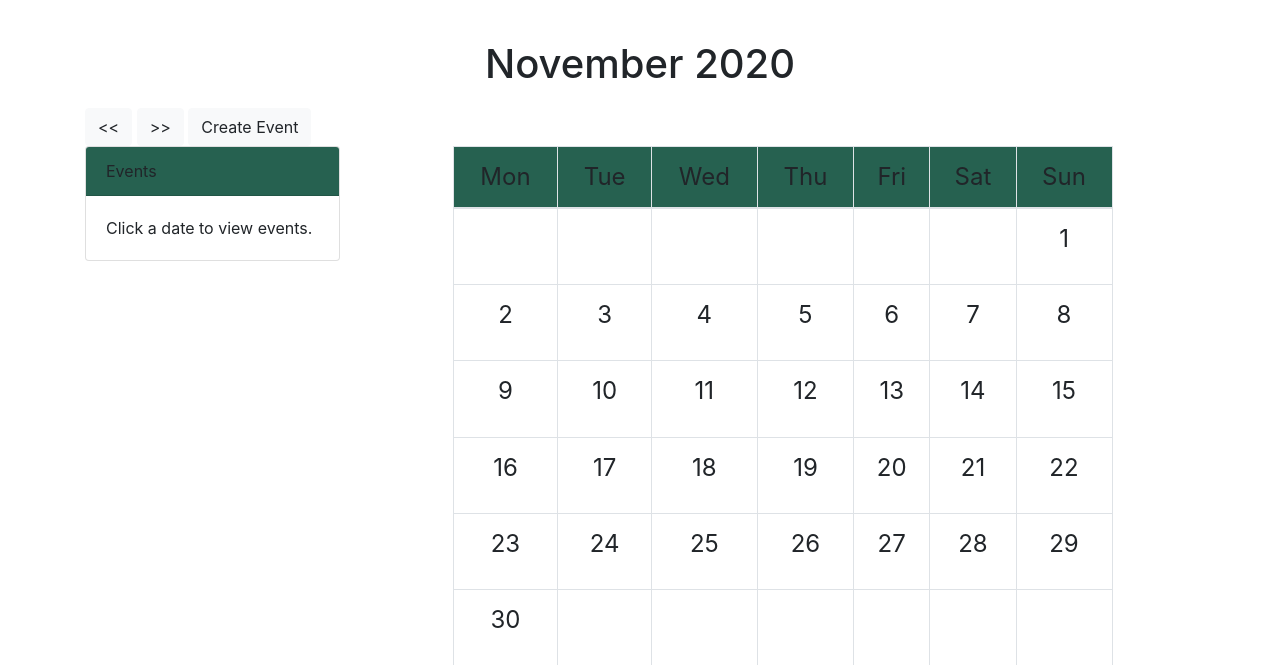
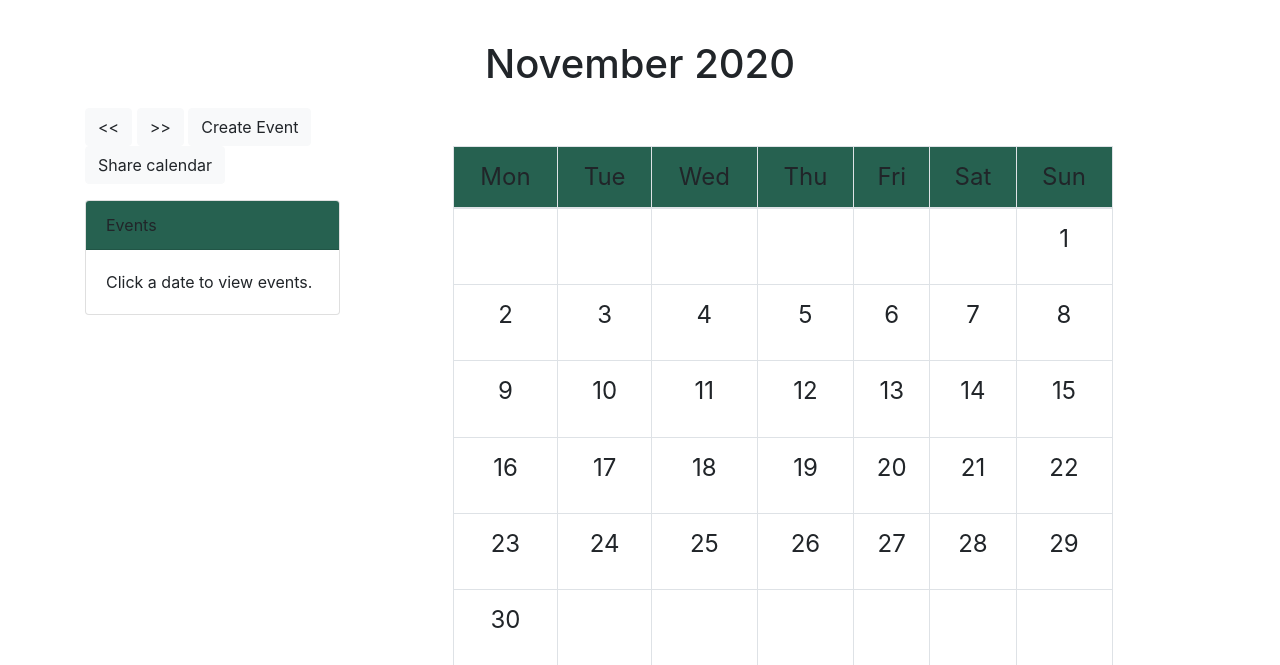
Before and after one commit to hbarrett100/COMP41110-cloud-computing-project, a Flask app: template calendar_app/templates/home.html in a window 1280 px wide. Shown: the part 72-737 px from the top of the page. Run offline with Flask 2, Linux system fonts and the light colour scheme; the template is opened without the code that fills it: most values are stand-ins (such as "Sample title", 1, 10 or a date in 2020); data that the repository does not hold is empty; some libraries are stand-ins or nearby versions.

Commit message:
add share calendar

```diff
--- a/calendar_app/routes.py
+++ b/calendar_app/routes.py
@@ -81,23 +81,44 @@ def get_events():
     # get events belonging to user for specific month and year
     user = User.query.filter_by(email=email).first()
     user_id = user.id
+    # get array of all users who have shared events with current user
+    users_with_shared_events = User.query.filter(User.shared_with.contains(user)).all()
 
 
+    # if date not given as argument
     if not date:
         events = Event.query.filter(extract('year', Event.date) == year).filter(extract('month', Event.date) == month).filter_by(user_id = user_id).all()
         # convert events to dict
         all_events = []
         for event in events:
             all_events.append(event.to_dict())
+
+        # add events belonging to users who have shared their events with current user
+        for user in users_with_shared_events:
+            events = Event.query.filter(extract('year', Event.date) == year).filter(extract('month', Event.date) == month).filter_by(user_id = user.id).all()
+            for event in events:
+                all_events.append(event.to_dict())
+
         print("all events: ", all_events)
         return json.dumps(all_events)
+
+    # if date given as argument
     else:
         events = Event.query.filter(extract('year', Event.date) == year).filter(extract('month', Event.date) == month).filter(extract('day', Event.date) == date).filter_by(user_id = user_id).all()
         all_events = []
         for event in events:
             all_events.append(event.to_dict())
+
+
+        # add events belonging to users who have shared their events with current user
+        for user in users_with_shared_events:
+            events = Event.query.filter(extract('year', Event.date) == year).filter(extract('month', Event.date) == month).filter_by(user_id = user.id).all()
+            for event in events:
+                all_events.append(event.to_dict())
+
         print("with date ", all_events)
         return json.dumps(all_events)
+
 
 # get users events from database to populate calendar
 @app.route("/delete", methods=['GET', 'POST'])
@@ -110,3 +131,23 @@ def delete():
         db.session.commit()
 
         return ''
+
+
+# share calendar with another user who has has an account on app
+@app.route("/share_calendar", methods=['GET', 'POST'])
+def share_calendar():
+    if request.method == 'POST':
+        user_email = request.form.get("email")
+        share_email = request.form.get("share_email")
+        print(user_email)
+        print(share_email)
+        share_user = User.query.filter_by(email=share_email).first()
+        if share_user is None:
+            return '', 400
+        current_user = User.query.filter_by(email=user_email).first()
+        current_user.shared_with.append(share_user)
+        db.session.commit()
+        return '', 200
+        # event_to_delete = Event.query.filter_by(id=event_id).first()
+        # db.session.delete(event_to_delete)
+        # db.session.commit()
--- a/calendar_app/static/cal.js
+++ b/calendar_app/static/cal.js
@@ -25,6 +25,11 @@ var requestsController = (function () {
         // edit event
         editEvent: function (values) {
             return $.post("/create_event", values);
+        },
+
+        //share calendar
+        shareCalendar: function (shareEmail) {
+            return $.post("/share_calendar", { email: email, share_email: shareEmail });
         }
     }
 })();
@@ -219,6 +224,13 @@ var UIController = (function () {
                     }
                 })
             })
+        },
+
+
+        displaySharingResult: function(result) {
+            if (!result){
+                console.log("error")
+            }
         }
     }
 })();
@@ -260,6 +272,7 @@ var controller = (function (rqsCtrl, UICtrl) {
         // create event
         $("#create").click(function () {
             console.log("Create");
+            $('#modal-heading').html('Create New Event');
             $('#create-event').attr("data-event-id", '')
             UICtrl.newEventModal();
 
@@ -341,6 +354,7 @@ var controller = (function (rqsCtrl, UICtrl) {
         });
 
         $('#events-list').on('click', '.edit', function (event) {
+            $('#modal-heading').html('Edit Event');
             let thisElem = event.target
             let id = $(thisElem).attr("data-event-id")
             console.log("IDDDDD: " + id)
@@ -364,6 +378,16 @@ var controller = (function (rqsCtrl, UICtrl) {
             month = monthAndYear['month'] + 1;
             year = monthAndYear['year'];
             $('#datepicker').val(date + '-' + month + '-' + year);
+        });
+
+        // share calendar
+        $("#share").click(function () {
+            let shareEmail = $('#share_email').val(); // get value out of input box
+            rqsCtrl.shareCalendar(shareEmail).done(function () {
+                UICtrl.displaySharingResult(true);
+            }).fail(function(){
+                UICtrl.displaySharingResult(false);
+            });
         });
     };
 
--- a/calendar_app/templates/home.html
+++ b/calendar_app/templates/home.html
@@ -4,6 +4,10 @@
   <div class="row">
     <div class="col-12">
       <h1 id="month-name"></h1>
+
+
+
+
       <button type="button" class="btn btn-light" id="prev" class="move-month"><<</button>
       <button type="button" class="btn btn-light" id="next" class="move-month">>></button>
 
@@ -13,6 +17,23 @@
   </div>
   <div class="row">
     <div class="col-3">
+       <!-- share event-->
+
+        <button class="btn btn-light" type="button" data-toggle="collapse" data-target="#collapseExample" aria-expanded="false" aria-controls="collapseExample">
+          Share calendar
+        </button>
+      </p>
+      <div class="collapse" id="collapseExample">
+        <div class="card card-body">
+          <input type="email" class="form-control" id="share_email" aria-describedby="emailHelp" placeholder="Enter email">
+          <button class="btn btn-light" id="share">Share</button>
+        </div>
+      </div>
+
+
+
+
+      <!-- events card -->
       <div class="card">
         <div class="card-header" id="card-title">
           Events
@@ -27,6 +48,7 @@
       </div>
     </div>
     <div class="col-9">
+      <!-- calendar table -->
       <div id="table-div">
         <table class="table table-bordered" id="cal-table">
           <thead>
@@ -54,7 +76,7 @@
   <div class="modal-dialog" role="document">
     <div class="modal-content">
       <div class="modal-header">
-        <h5 class="modal-title" id="exampleModalLabel">Create New Event</h5>
+        <h5 class="modal-title" id="modal-heading">Create New Event</h5>
         <button type="button" class="close" data-dismiss="modal" aria-label="Close">
           <span aria-hidden="true">&times;</span>
         </button>
```
